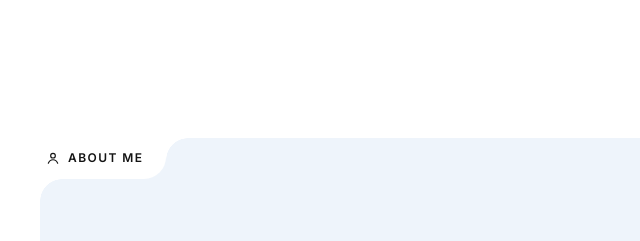
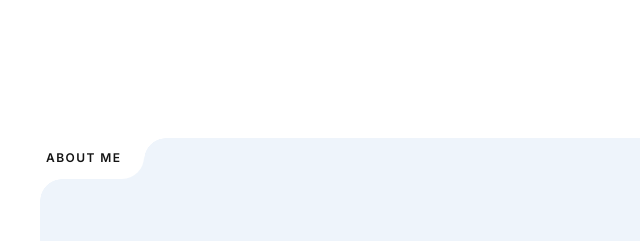
Before and after one commit to visuals-by-rh/visuals-by-rh.github.io, a plain HTML site: page index.html in a window 1280 px wide. Shown: the part 2535-2776 px from the top of the page, 0-640 px from the left. Drawn offline with Linux system fonts and the light colour scheme.

Commit message:
Remove icon from About me tab

```diff
--- a/index.html
+++ b/index.html
@@ -133,7 +133,6 @@
     <!-- ABOUT -->
     <section id="about" class="about">
       <span class="tab tab-lg">
-        <svg aria-hidden="true" width="14" height="14" viewBox="0 0 24 24" fill="none" stroke="currentColor" stroke-width="2" stroke-linecap="round" stroke-linejoin="round"><circle cx="12" cy="8" r="4"/><path d="M4 21c1.5-4 4.5-6 8-6s6.5 2 8 6"/></svg>
         <span data-i18n="aboutMe">About me</span>
       </span>
       <div class="about-inner">
```
